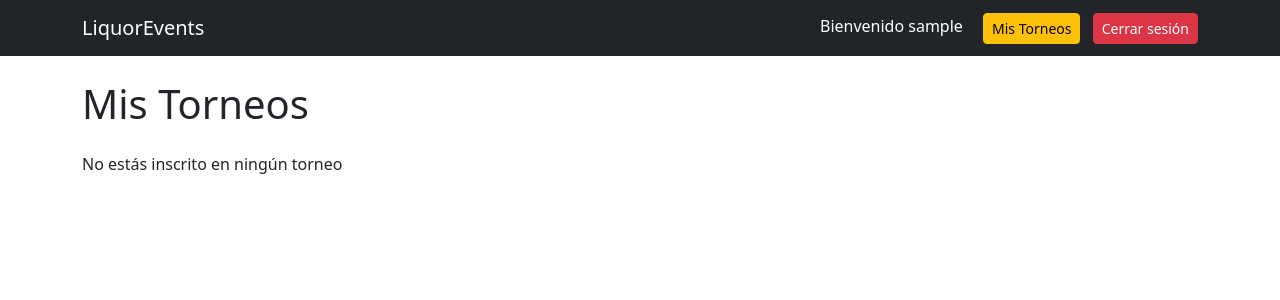
After one commit to Nataly2802/LiquorEventsDjango, a Django app: page /mis-torneos/ in a window 1280 px wide. The commit adds this page. Shown: the top 300 px of the page. Run offline with Django 5.2, Linux system fonts and the light colour scheme; the visitor is signed in with stand-in values (Sample User, id 1); data that the repository does not hold is empty.

Commit message:
Panel del participante mis torneos

```diff
--- a/torneos/templates/base/base.html
+++ b/torneos/templates/base/base.html
@@ -23,6 +23,9 @@
 <span class="text-white me-3">
 Bienvenido {{ user.username }}
 </span>
+<a class="btn btn-warning btn-sm me-2" href="/mis-torneos/">
+Mis Torneos
+</a>
 
 <form action="/logout/" method="POST" style="display:inline;">
 
--- /dev/null
+++ b/torneos/templates/torneos/mis_torneos.html
@@ -0,0 +1,44 @@
+{% extends 'base/base.html' %}
+
+{% block contenido %}
+
+<h1 class="mb-4">Mis Torneos</h1>
+
+<div class="row">
+
+{% for inscripcion in inscripciones %}
+
+<div class="col-md-4">
+
+<div class="card mb-4 shadow">
+
+<div class="card-body">
+
+<h5 class="card-title">
+{{ inscripcion.torneo.nombre }}
+</h5>
+
+<p>
+{{ inscripcion.torneo.descripcion }}
+</p>
+
+<p>
+<strong>Fecha:</strong>
+{{ inscripcion.torneo.fecha }}
+</p>
+
+</div>
+
+</div>
+
+</div>
+
+{% empty %}
+
+<p>No estás inscrito en ningún torneo</p>
+
+{% endfor %}
+
+</div>
+
+{% endblock %}
--- a/torneos/urls.py
+++ b/torneos/urls.py
@@ -4,4 +4,5 @@ from . import views
 urlpatterns = [
     path('', views.lista_torneos, name='lista_torneos'),
     path('inscribirse/<int:torneo_id>/', views.inscribirse, name='inscribirse'),
+    path('mis-torneos/', views.mis_torneos, name='mis_torneos'),
 ]
--- a/torneos/views.py
+++ b/torneos/views.py
@@ -37,3 +37,14 @@ def inscribirse(request, torneo_id):
         )
 
     return redirect('lista_torneos')
+
+@login_required
+def mis_torneos(request):
+
+    inscripciones = Inscripcion.objects.filter(
+        participante=request.user
+    )
+
+    return render(request, "torneos/mis_torneos.html", {
+        "inscripciones": inscripciones
+    })
```
